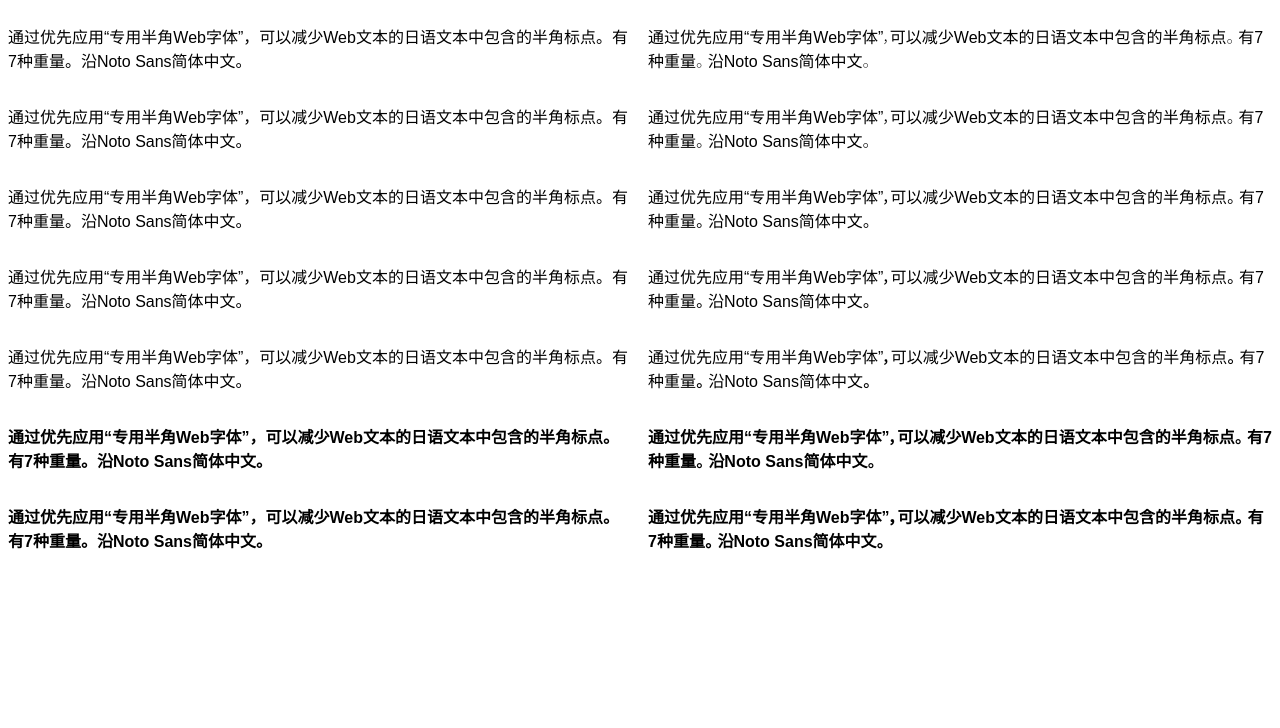
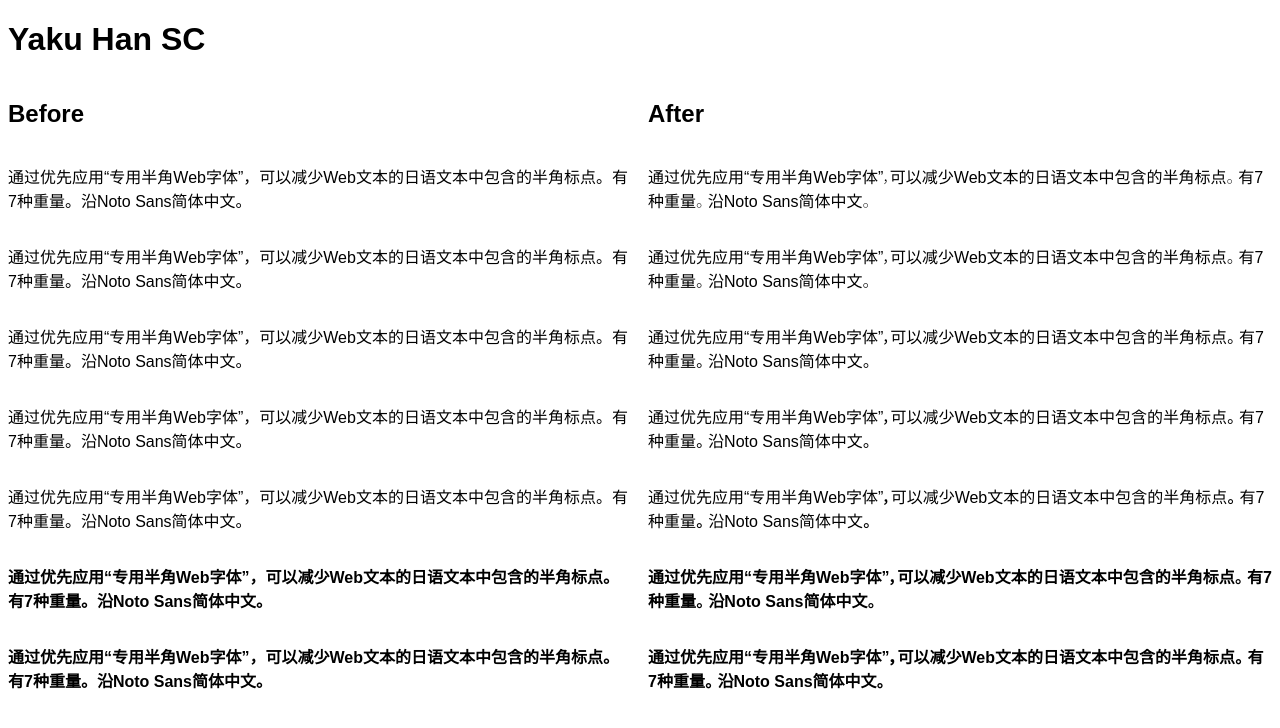
Before and after one commit to qrac/yakuhansc, a website: page index.html in a window 1280 px wide. Drawn offline with Linux system fonts and the light colour scheme.

Commit message:
Fixed demo

```diff
--- a/index.html
+++ b/index.html
@@ -55,6 +55,15 @@
     </style>
   </head>
   <body>
+    <h1>Yaku Han SC</h1>
+    <div class="grid">
+      <div class="column">
+        <h2>Before</h2>
+      </div>
+      <div class="column">
+        <h2>After</h2>
+      </div>
+    </div>
     <div class="grid">
       <div class="column">
         <p class="text is-weight-100">
```
Also changed, not shown: README.md.
